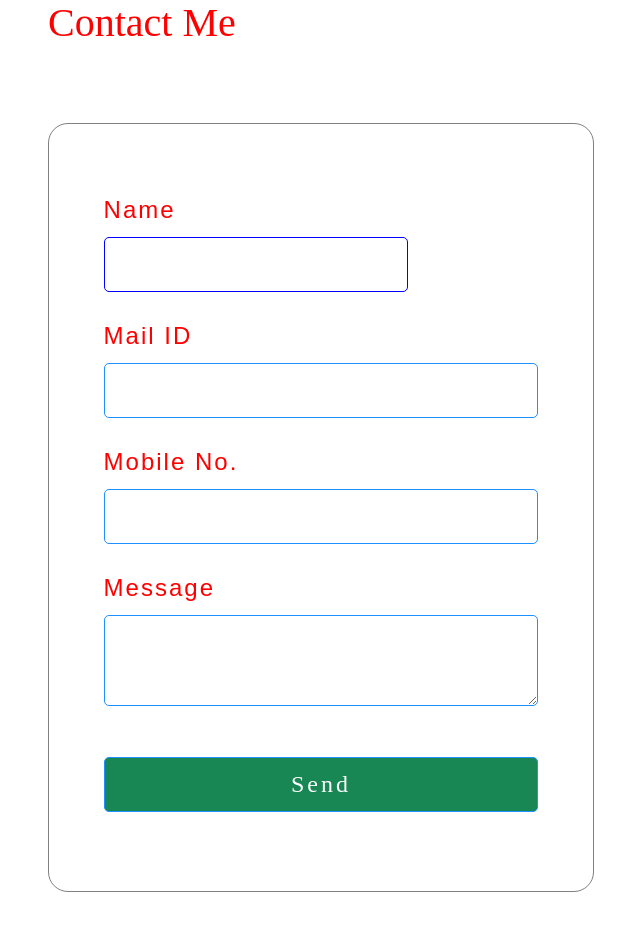
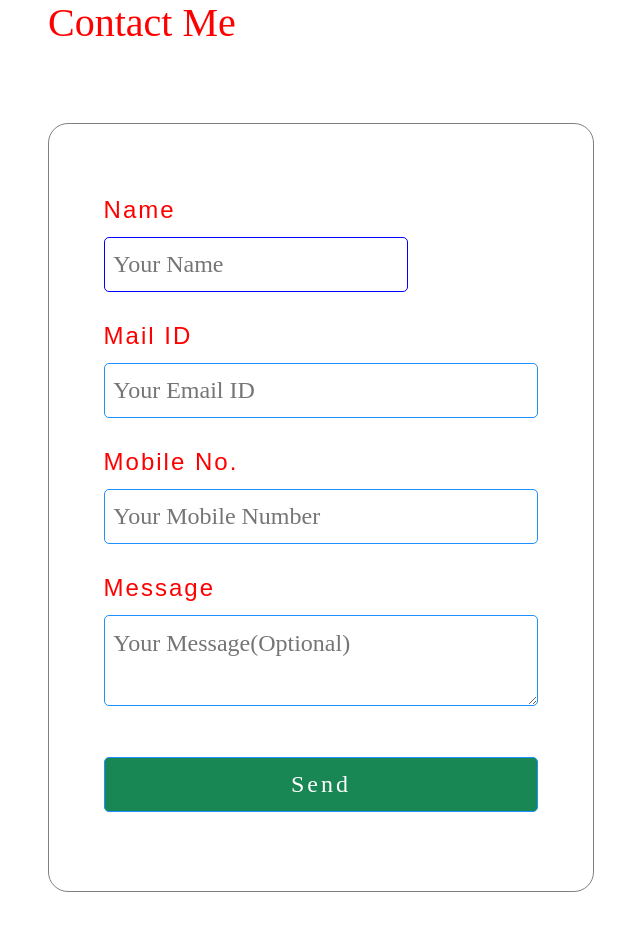
Before and after one commit to ThanigaiFacts/ThanigaiFacts, a Flask app: page /contact in a window 1280 px wide. Shown: the part 127-1073 px from the top of the page, without its empty margins (46-686 px from the left). Run offline with Flask 2, Linux system fonts and the light colour scheme.

Commit message:
updated some validation in Contact page options

```diff
--- a/admin.py
+++ b/admin.py
@@ -45,7 +45,10 @@ class Admin:
             Mail = request.form['userMail']
             Mobile = request.form['userMobile']
             Message = request.form['userMessage']
-            MsgSent, msgStatus = utility.send_mail(Name, Mail, Mobile, Message)
+            if len(Name) == 0 or len(Mail) == 0 or len(Mobile) == 0:
+                return False,""
+            else:
+                MsgSent, msgStatus = utility.send_mail(Name, Mail, Mobile, Message)
             return MsgSent, msgStatus
         return False,''
 
--- a/server.py
+++ b/server.py
@@ -34,8 +34,8 @@ def IndexFun():
 # Contact page Routing #
 @app.route("/contact", methods=['POST', 'GET'])
 def contact():
-    msgSentStatus,msgStatus = admin.contact_admin()
-    return render_template("User/contact.html", msg = msgStatus,msgSent=msgSentStatus)
+    msgSentStatus, msgStatus = admin.contact_admin()
+    return render_template("User/contact.html", msg=msgStatus, msgSent=msgSentStatus)
 
 
 # Guessing Game page Routing #
--- a/static/Css/mobile_style.css
+++ b/static/Css/mobile_style.css
@@ -138,7 +138,7 @@
     border:1px solid dodgerblue;
     border-radius : 5px;
     outline:none;
-    padding:2% 0;
+    padding:2%;
     margin-bottom: 3%;
 }
 
--- a/static/Css/styles.css
+++ b/static/Css/styles.css
@@ -134,7 +134,7 @@ footer{
     border:1px solid dodgerblue;
     border-radius : 5px;
     outline:none;
-    padding:2% 0;
+    padding:2%;
     margin-bottom: 3%;
 }
 
--- a/templates/Admin/AvgCalculator.html
+++ b/templates/Admin/AvgCalculator.html
@@ -18,7 +18,7 @@
           </label>
         </td>
         <td>
-          : <input type="text" name="FirstBuyPrice" onkeypress= "return checkNum(event)" value = {{ FBPirce }} >
+          : <input type="text" name="FirstBuyPrice" onkeypress= "return checkNum(event)" value = {{ FBPirce }}>
         </td>
       </tr>
       <tr>
@@ -76,5 +76,6 @@ function checkNum(event){
 function checkInt(event){
   return (event.keyCode >= 48 && event.keyCode <= 57)
 }
+
  </script>
 {% endblock %}
--- a/templates/User/contact.html
+++ b/templates/User/contact.html
@@ -5,7 +5,8 @@
 <div class = "container" style="margin:10% auto;">
    <div class="row"  style="margin:0;">
      <div class="col">
-     <form action="{{ url_for('contact') }}" method="post" style="margin:2% auto;">
+         <!--action="{{ url_for('contact') }}"-->
+     <form action = "{{ url_for('contact') }}" method="post" name = "contact-form" onsubmit="return validateForm()" style="margin:2% auto;">
 
       <h4 class="contact-title">Contact Me</h4>
       <div class = "contact-body">
@@ -14,38 +15,51 @@
         </label>
          <br>
 
-         <input type="text" name="userName" id = "username">
+         <input type="text" name="userName" id = "username" placeholder="Your Name" required>
          <br>
          <label>
             Mail ID
          </label>
          <br>
-         <input type="email" name="userMail">
+         <input type="email" name="userMail"  placeholder="Your Email ID" required>
          <br>
           <label>
                 Mobile No.
           </label>
          <br>
-          <input type="number" name="userMobile"  onKeyPress="if(this.value.length == 10) return false;">
+          <input type="number" name="userMobile"  placeholder="Your Mobile Number" onKeyPress="if(this.value.length == 10) return false;" required>
           <br>
           <label>
               Message
           </label>
          <br>
           <!--<input type="text" name="userMessage">-->
-          <textarea name="userMessage"></textarea>
+          <textarea name="userMessage"  placeholder="Your Message(Optional)"></textarea>
           <br>
-         <input type="submit" class="btn btn-lg btn-success" name="SubmitBtn" value="Send">
+         <input type="submit" class="btn btn-lg btn-success" name="SubmitBtn" value="Send" >
          <br>
          <p class="output-Text" style="color:red;">{{ msg }}</p>
    </div>
   </form>
   </div>
 <script>
+
 document.getElementById("username").focus();
+
 {% if msgSent == True %}
    alert("{{ msg }}")
 {% endif %}
+
+
+function validateForm(){
+  var mobileNum =  document.forms["contact-form"]["userMobile"];
+  if (mobileNum.value.length < 10){
+    alert("Incorrect Mobile Number");
+    mobileNum.focus();
+    event.preventDefault();
+  }
+}
+
 </script>
 
 {% endblock %}
```
